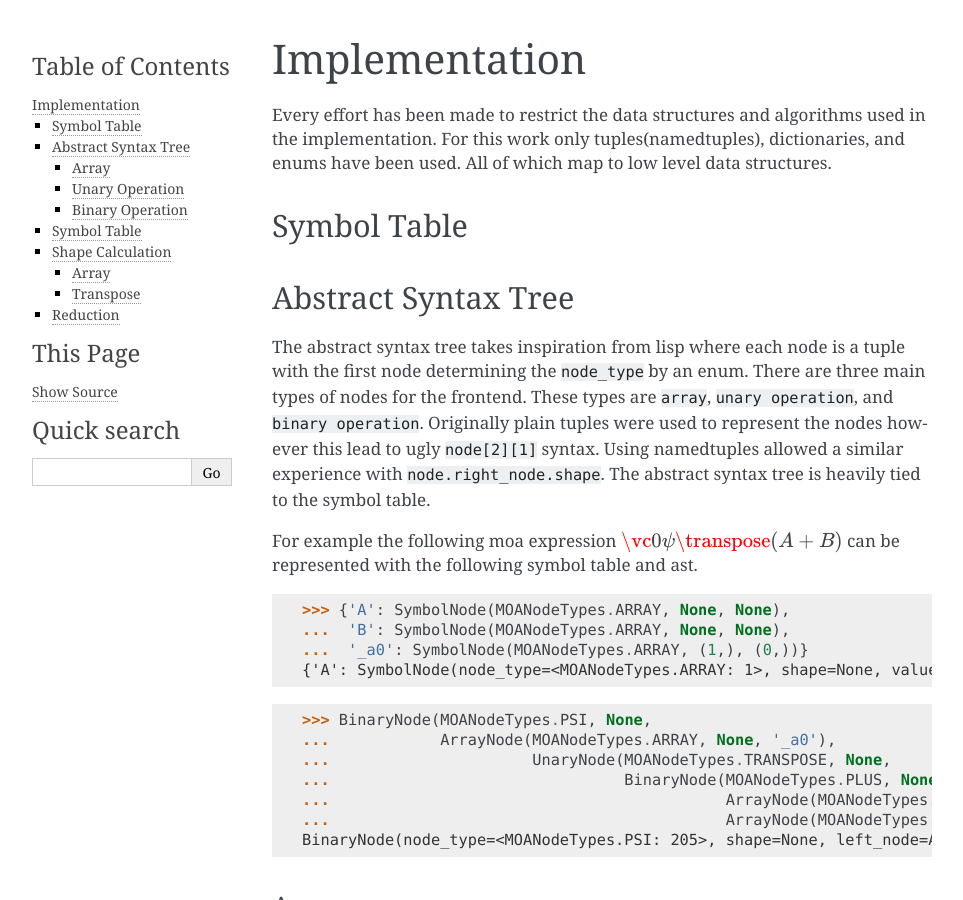
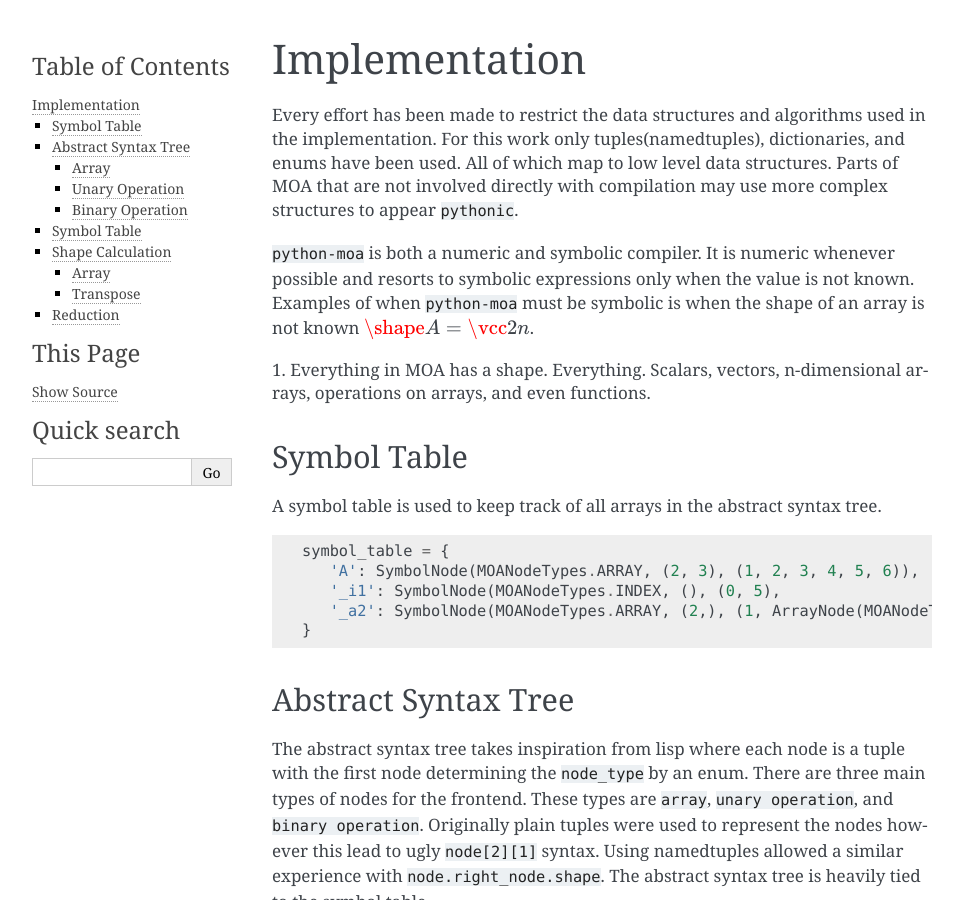
Before and after one commit to Quansight-Labs/python-moa, a Sphinx documentation site: the page built from docs/implementation.rst, in a window 1280 px wide and 900 px high. Shown: the whole window, without its empty margins (148-1111 px from the left). Built offline with Sphinx 7.4.7, drawn with Linux system fonts in a browser that asks for light colours.

Commit message:
Adding documentation to implementation

```diff
--- a/docs/implementation.rst
+++ b/docs/implementation.rst
@@ -4,10 +4,34 @@ Implementation
 Every effort has been made to restrict the data structures and
 algorithms used in the implementation. For this work only
 tuples(namedtuples), dictionaries, and enums have been used. All of
-which map to low level data structures.
+which map to low level data structures. Parts of MOA that are not
+involved directly with compilation may use more complex structures to
+appear ``pythonic``.
+
+``python-moa`` is both a numeric and symbolic compiler. It is numeric
+whenever possible and resorts to symbolic expressions only when the
+value is not known. Examples of when ``python-moa`` must be symbolic
+is when the shape of an array is not known :math:`\shape A = \vcc2n`.
+
+
+
+1. Everything in MOA has a shape. Everything. Scalars, vectors,
+n-dimensional arrays, operations on arrays, and even functions.
+
 
 Symbol Table
 ------------
+
+A symbol table is used to keep track of all arrays in the abstract
+syntax tree.
+
+.. code-block:: python
+
+   symbol_table = {
+      'A': SymbolNode(MOANodeTypes.ARRAY, (2, 3), (1, 2, 3, 4, 5, 6)),
+      '_i1': SymbolNode(MOANodeTypes.INDEX, (), (0, 5),
+      '_a2': SymbolNode(MOANodeTypes.ARRAY, (2,), (1, ArrayNode(MOANodeTypes.ARRAY, (), '_i1')))
+   }
 
 
 
```
